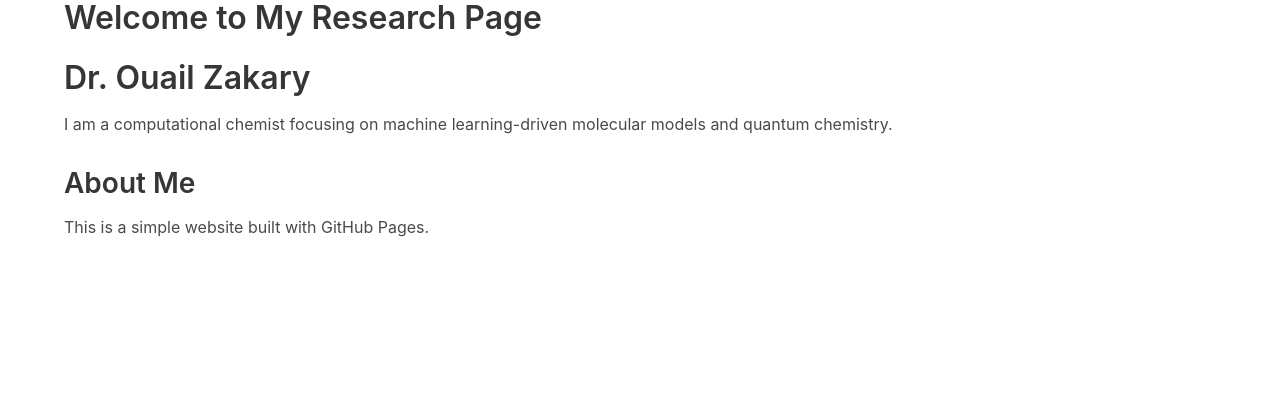
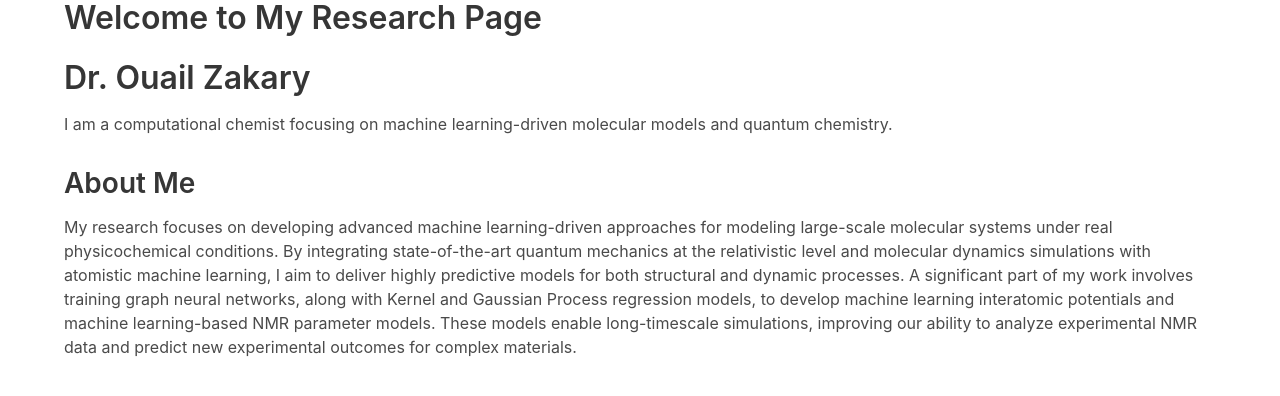
Before and after one commit to ozakary/ozakary.github.io, a Jekyll site: the page built from index.md, in a window 1280 px wide. Shown: the top 396 px of the page. Built offline with Jekyll 4.4.1, drawn with Linux system fonts in a browser that asks for light colours.

Commit message:
Update index.md

```diff
--- a/index.md
+++ b/index.md
@@ -7,4 +7,4 @@ title: "Welcome to My Research Page"
 I am a computational chemist focusing on machine learning-driven molecular models and quantum chemistry.
 
 ## About Me
-This is a simple website built with GitHub Pages.
+My research focuses on developing advanced machine learning-driven approaches for modeling large-scale molecular systems under real physicochemical conditions. By integrating state-of-the-art quantum mechanics at the relativistic level and molecular dynamics simulations with atomistic machine learning, I aim to deliver highly predictive models for both structural and dynamic processes. A significant part of my work involves training graph neural networks, along with Kernel and Gaussian Process regression models, to develop machine learning interatomic potentials and machine learning-based NMR parameter models. These models enable long-timescale simulations, improving our ability to analyze experimental NMR data and predict new experimental outcomes for complex materials.
```
